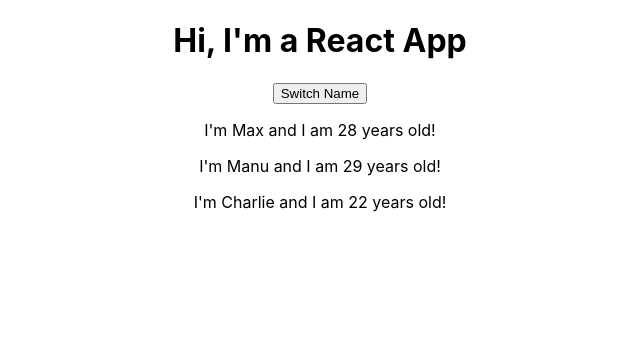
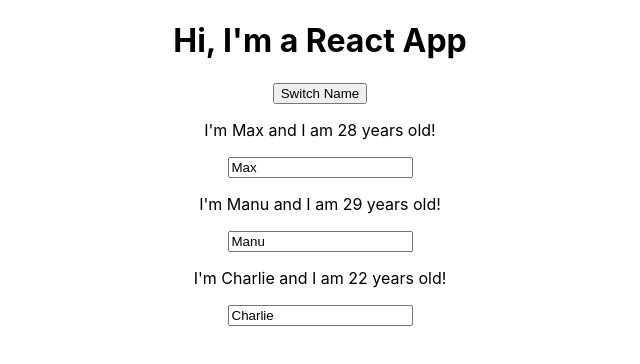
Before and after one commit to JaymeeDEV/ReactJS-Practice, a React (Create React App) app: page / in a window 1280 px wide. Shown: the top 364 px of the page, without its empty margins (320-960 px from the left). Built offline with nearby package versions, Linux system fonts and the light colour scheme.

Commit message:
Add two way binding

```diff
--- a/src/App.js
+++ b/src/App.js
@@ -21,6 +21,16 @@
     });
   };
 
+  nameChangedHandler = event => {
+    this.setState({
+      persons: [
+        { name: "Max", age: 28 },
+        { name: event.target.value, age: 30 },
+        { name: "Charlie", age: 23 }
+      ]
+    });
+  };
+
   render() {
     return (
       <div className="App">
@@ -36,6 +46,7 @@
         <Person
           name={this.state.persons[1].name}
           age={this.state.persons[1].age}
+          changed={this.nameChangedHandler}
         />
         <Person
           name={this.state.persons[2].name}
--- a/src/Person/Person.js
+++ b/src/Person/Person.js
@@ -7,6 +7,7 @@
         I'm {props.name} and I am {props.age} years old!
       </p>
       <p>{props.children}</p>
+      <input type="text" onChange={props.changed} value={props.name} />
     </div>
   );
 };
```
